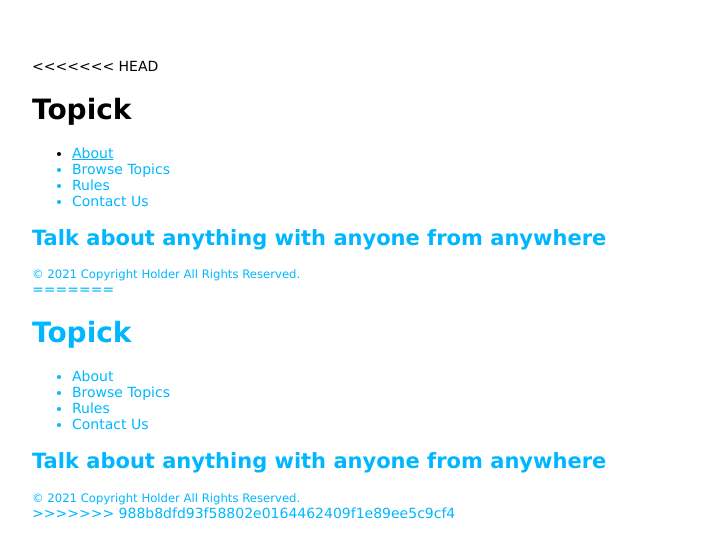
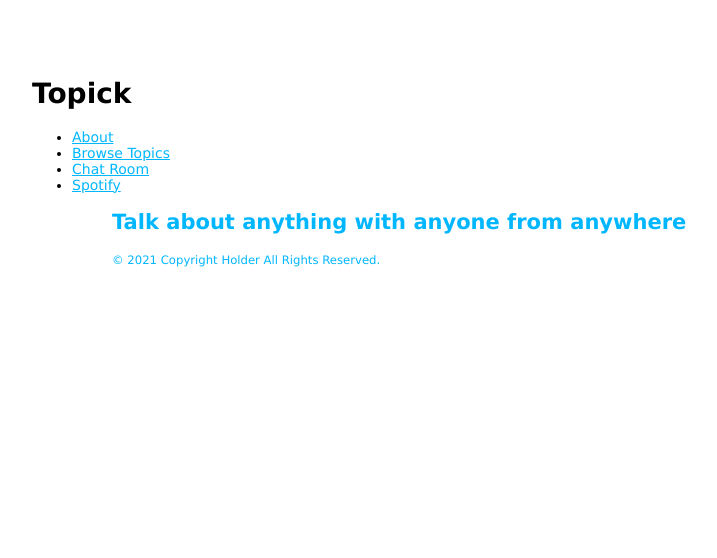
Before and after one commit to yeiltza/ProjectTwo, a website: page public/index.html in a window 1280 px wide. Shown: the whole page, without its empty margins (26-743 px from the left). Drawn offline with Linux system fonts and the light colour scheme.

Commit message:
Add href link to nav bar

```diff
--- a/public/index.html
+++ b/public/index.html
@@ -1,5 +1,5 @@
+<!DOCTYPE html>
 <html>
-<<<<<<< HEAD
 <head>
   <meta name="viewport" content="width=device-width,initial-scale=1.0,shrink-to-fit=none" />
   <meta charset="utf-8"/>
@@ -8,41 +8,18 @@
 </head>
 <body>
   <h1>Topick</h1>
-  <ul>
-    <li><a href="../about">About<a></li>
-    <li>Browse Topics</li>
-    <li>Rules</li>
-    <li>Contact Us</li>
-  </ul>
+  <nav>
+    <ul>
+      <li><a href="../about">About<a>
+      <li><a href="../topics">Browse Topics<a></li>
+      <li><a href="../room">Chat Room<a></li>
+      <li><a href="../spotify">Spotify<a></li>
+    <ul>
+  <nav>
   <h2>Talk about anything with anyone from anywhere</h2>
 </body>
 <footer>
   <small>&copy; 2021 Copyright Holder All Rights Reserved.</small>
 
 </footer>
-
-=======
-  <head>
-    <meta
-      name="viewport"
-      content="width=device-width,initial-scale=1.0,shrink-to-fit=no"
-    />
-    <meta charset="utf-8" />
-    <title>Topick</title>
-    <link rel="stylesheet" href="/stylesheets/style.css" />
-  </head>
-  <body>
-    <h1>Topick</h1>
-    <ul>
-      <li>About</li>
-      <li>Browse Topics</li>
-      <li>Rules</li>
-      <li>Contact Us</li>
-    </ul>
-    <h2>Talk about anything with anyone from anywhere</h2>
-  </body>
-  <footer>
-    <small>&copy; 2021 Copyright Holder All Rights Reserved.</small>
-  </footer>
->>>>>>> 988b8dfd93f58802e0164462409f1e89ee5c9cf4
 </html>
```
